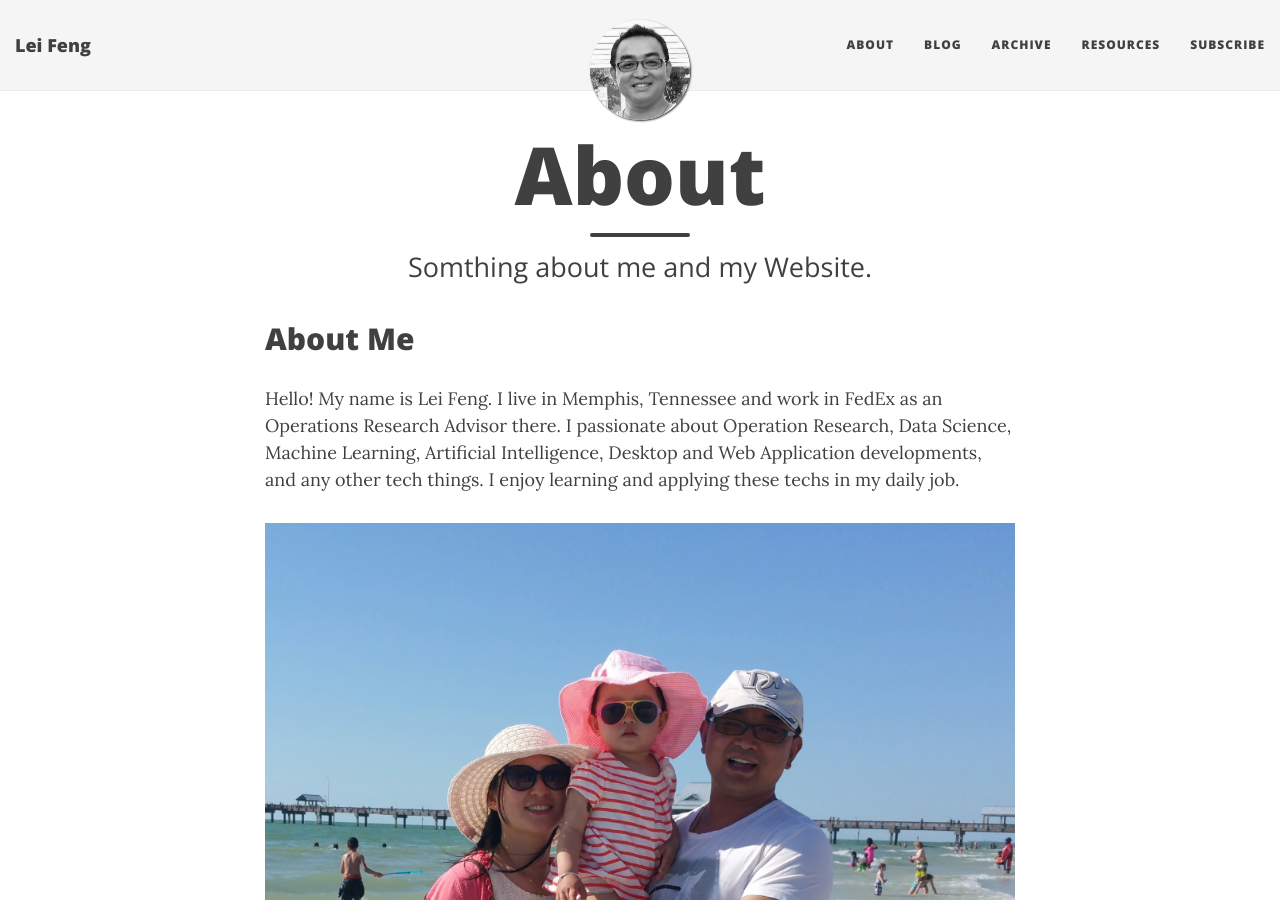
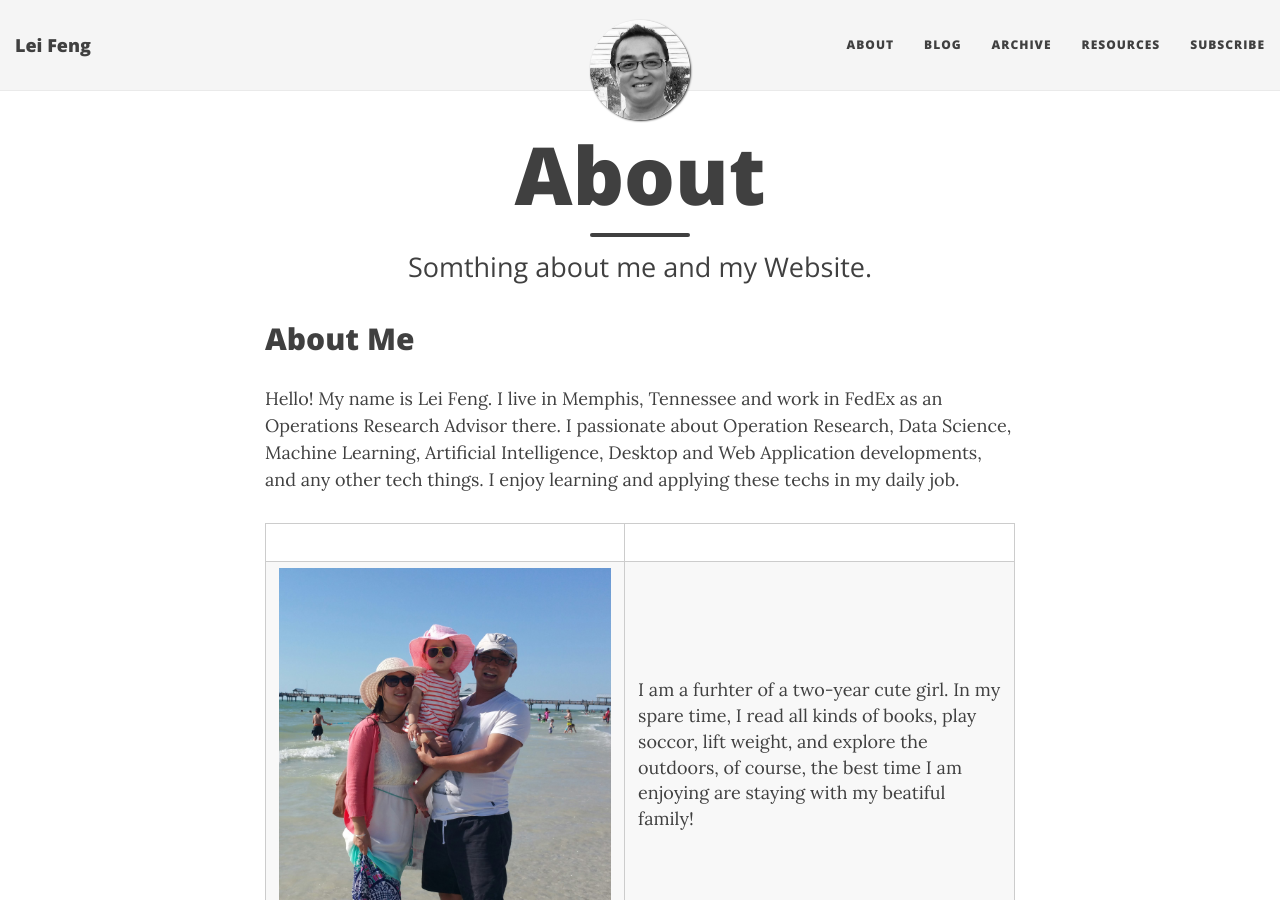
Before and after one commit to stonefl/stonefl.github.io, a Jekyll site: the page built from about.md, in a window 1280 px wide and 900 px high. Built offline with Jekyll 4.4.1, drawn with Linux system fonts in a browser that asks for light colours; nearby versions of some CDN libraries.

Commit message:
Update about.md

```diff
--- a/about.md
+++ b/about.md
@@ -8,7 +8,11 @@ subtitle: Somthing about me and my Website.
 
 Hello! My name is Lei Feng. I live in Memphis, Tennessee and work in FedEx as an Operations Research Advisor there. I passionate about Operation Research, Data Science, Machine Learning, Artificial Intelligence, Desktop and Web Application developments, and any other tech things. I enjoy learning and applying these techs in my daily job.
 
-![Picture of my beautiful family](/img/family.jpg) I am a furhter of a two-year cute girl. In my spare time, I read all kinds of books, play soccor, lift weight, and explore the outdoors, of course, the best time I am enjoying are staying with my beatiful family!
+|    |       |
+| ![Picture of my beautiful family](/img/family.jpg) |I am a furhter of a two-year cute girl. In my spare time, I read all kinds of books, play soccor, lift weight, and explore the outdoors, of course, the best time I am enjoying are staying with my beatiful family!|
+
+
+
 
 
 ## About This Website
```
